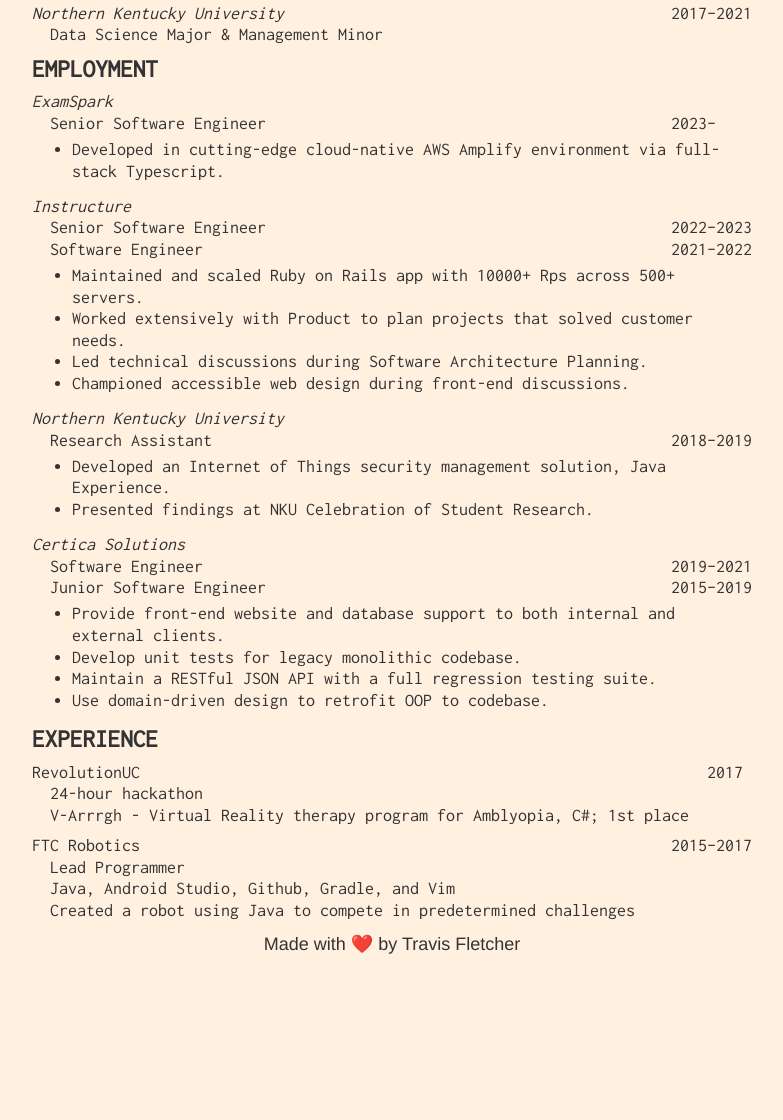
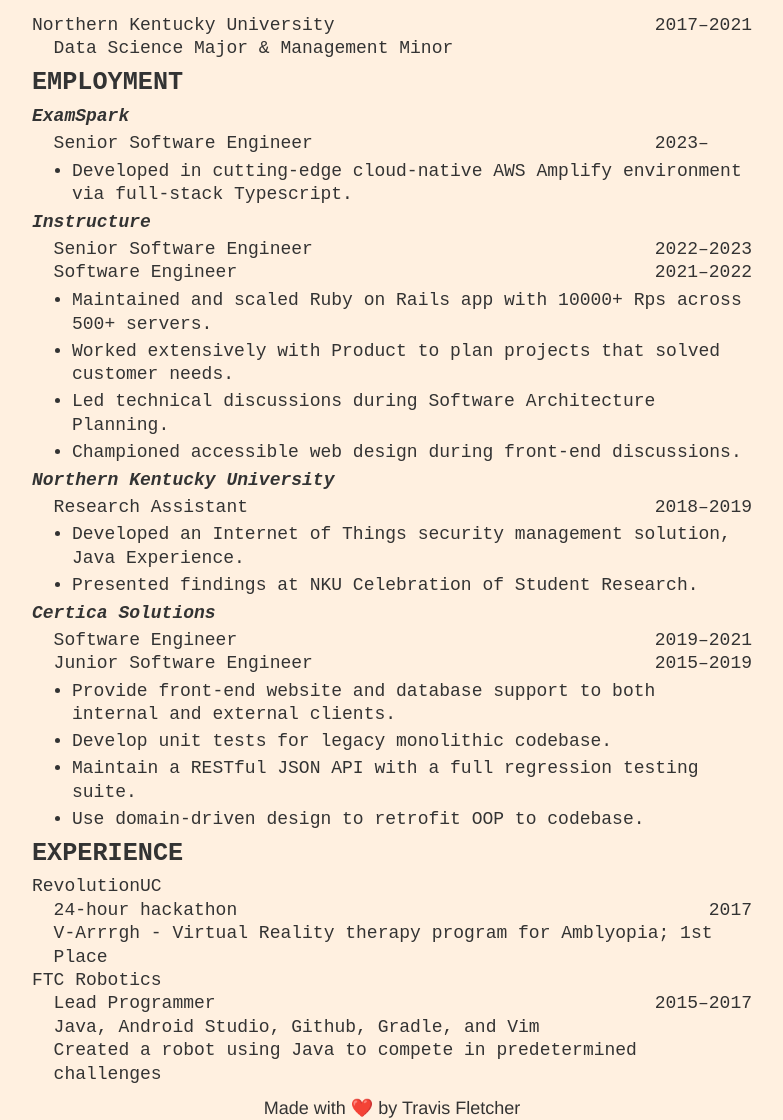
Before and after one commit to Seacant/homepage, an Astro site: page /resume in a window 1280 px wide. Shown: the part 439-1559 px from the top of the page, without its empty margins (248-1031 px from the left). Before the commit the page ends 1395 px from the top, so only its background shows below. Built offline with nearby package versions, Linux system fonts and the light colour scheme; Astro itself is replaced by a stand-in of ours.

Commit message:
impr: clean up resume css and layout
also remove inconsolada font. It was the largest network request by far
and I dont even think it made a difference visually.

```diff
--- a/src/pages/resume.astro
+++ b/src/pages/resume.astro
@@ -25,7 +25,7 @@
       <h2>Technical Skills</h2>
       <div>
         Languages:
-        <div class="section-prose">
+        <div class="skill-list">
           <span data-highlight="ts">Typescript</span>,
           <span data-highlight="ruby">Ruby</span>,
           <span data-highlight="css">HTML/CSS</span>,
@@ -35,11 +35,11 @@
       </div>
       <div>
         Technologies:
-        <div class="section-prose">React, Ruby on Rails, Terraform, AWS</div>
+        <div class="skill-list">React, Ruby on Rails, Terraform, AWS</div>
       </div>
       <div>
         Techniques:
-        <div class="section-prose">
+        <div class="skill-list">
           <span data-highlight="DDD">Domain-Driven Design</span>,
           <span>Functional Programming</span>,
           <span data-highlight="TDD">Test-Driven Development</span>
@@ -47,7 +47,7 @@
       </div>
       <div>
         Specialties:
-        <div class="section-prose">
+        <div class="skill-list">
           <span data-highlight="arch">Software/Feature Architecture</span>,
           <span data-highlight="perf">Performance & Scalability</span>,
           <span data-highlight="a11y">Accessibility</span>, Machine Learning
@@ -57,18 +57,18 @@
     <section>
       <h2>Education</h2>
       <div>
-        <span class="company-name"> Northern Kentucky University </span>
-        <span class="year">2017–2021</span>
-        <div class="section-prose">Data Science Major & Management Minor</div>
+        <span>Northern Kentucky University</span>
+        <span class="years">2017–2021</span>
+        <div class="job-title">Data Science Major & Management Minor</div>
       </div>
     </section>
     <section>
       <h2>Employment</h2>
       <div>
-        <span class="company-name"> ExamSpark </span>
-        <div class="section-prose">
+        <h3 class="company-name">ExamSpark</h3>
+        <div class="job-title">
           <span data-highlight-target="ts css"> Senior Software Engineer</span>
-          <span class="year">2023–</span>
+          <span class="years">2023–</span>
         </div>
         <ul>
           <li>
@@ -78,18 +78,18 @@
         </ul>
       </div>
       <div>
-        <span class="company-name"> Instructure </span>
-        <div class="section-prose">
+        <h3 class="company-name">Instructure</h3>
+        <div class="job-title">
           <span data-highlight-target="ruby sql ts css"
             >Senior Software Engineer</span
           >
-          <span class="year">2022–2023</span>
+          <span class="years">2022–2023</span>
         </div>
-        <div class="section-prose">
+        <div class="job-title">
           <span data-highlight-target="perl sql ts css">
             Software Engineer
           </span>
-          <span class="year">2021–2022</span>
+          <span class="years">2021–2022</span>
         </div>
         <ul>
           <li>
@@ -116,10 +116,10 @@
         </ul>
       </div>
       <div>
-        <span class="company-name"> Northern Kentucky University </span>
-        <div class="section-prose">
+        <h3 class="company-name">Northern Kentucky University</h3>
+        <div class="job-title">
           Research Assistant
-          <span class="year">2018–2019</span>
+          <span class="years">2018–2019</span>
         </div>
         <ul>
           <li>
@@ -130,16 +130,16 @@
         </ul>
       </div>
       <div>
-        <span class="company-name"> Certica Solutions </span>
-        <div class="section-prose">
+        <h3 class="company-name">Certica Solutions</h3>
+        <div class="job-title">
           <span data-highlight-target="perl css sql">Software Engineer </span>
-          <span class="year">2019–2021</span>
+          <span class="years">2019–2021</span>
         </div>
-        <div class="section-prose">
+        <div class="job-title">
           <span data-highlight-target="perl css sql">
             Junior Software Engineer
           </span>
-          <span class="year">2015–2019</span>
+          <span class="years">2015–2019</span>
         </div>
         <ul>
           <li>
@@ -164,62 +164,54 @@
     <section>
       <h2>Experience</h2>
       <div>
-        RevolutionUC
-        <span class="year year--single">2017</span>
-        <div class="section-prose">24-hour hackathon</div>
-        <div class="section-prose">
-          V-Arrrgh - Virtual Reality therapy program for Amblyopia, C#; 1st
-          place
+        <span>RevolutionUC</span>
+        <div class="experience-description">
+          <span class="year">2017</span>
+          <div>24-hour hackathon</div>
+          <div>
+            V-Arrrgh - Virtual Reality therapy program for Amblyopia; 1st Place
+          </div>
         </div>
       </div>
       <div>
-        FTC Robotics
-        <span class="year">2015–2017</span>
-        <div class="section-prose">Lead Programmer</div>
-        <div class="section-prose">
-          Java, Android Studio, Github, Gradle, and Vim
-        </div>
-        <div class="section-prose">
-          Created a robot using Java to compete in predetermined challenges
+        <span>FTC Robotics</span>
+        <div class="experience-description">
+          <span>Lead Programmer</span>
+          <span class="years">2015–2017</span>
+          <div>Java, Android Studio, Github, Gradle, and Vim</div>
+          <div>
+            Created a robot using Java to compete in predetermined challenges
+          </div>
         </div>
       </div>
     </section>
   </article>
 </Layout>
 <style>
-  @font-face {
-    font-family: "Inconsolata";
-    src: url("/fonts/inconsolata.woff2") format("woff2");
-    font-weight: normal;
-    font-style: normal;
-    font-display: swap;
-  }
-
   article.resume {
     max-width: 7.5in;
     margin: auto;
 
-    display: flex;
-    flex-direction: column;
     grid-column: var(--column-full);
-    gap: 1ch;
 
-    font-family: Inconsolata, monospace;
-    line-height: 1.2em;
-    font-weight: 500;
+    font-family: monospace;
+    line-height: 1.3em;
 
     & ul {
       margin-block: 0.25em;
+
+      & li {
+        margin-block: 0.2em;
+      }
     }
 
     @media print {
       font-size: 14px;
-      line-height: 16px;
+      line-height: 18px;
       color: black;
 
       /* The default browser print adds its own margins, so turn ours off. */
-      max-width: 8.5in;
-      margin: 0;
+      max-width: 7in;
 
       & a {
         text-decoration: none;
@@ -229,32 +221,32 @@
   }
 
   section {
-    display: contents;
     break-before: auto;
     break-inside: avoid;
   }
 
-  .company-name {
+  h2 {
+    text-transform: uppercase;
+  }
+  h3.company-name {
+    font-size: 1em;
     font-style: italic;
   }
 
-  .year {
+  .years {
     float: right;
-
     /* 20xx-20xx is 9 characters */
     width: 9ch;
   }
-
-  .year--single {
-    width: 5ch;
+  .year {
+    float: right;
+    width: 4ch;
   }
 
-  .section-prose {
+  .skill-list,
+  .job-title,
+  .experience-description {
     margin-left: 2ch;
-
-    & > .year {
-      margin-left: auto;
-    }
   }
 
   .introduction {
@@ -271,26 +263,31 @@
     }
   }
 
-  h2 {
-    text-transform: uppercase;
-    margin: 0;
-    line-height: 1.1em;
-  }
-
   @media not print {
     span::highlight(skill-callout) {
+      /*
+        light mode has less transparency because the contrast
+        between yellow and black is already great
+      */
       background-color: color-mix(
         in srgb,
-        color-mix(in srgb, yellow, black 10%),
-        transparent 80%
+        color-mix(in srgb, yellow, black 5%),
+        transparent 50%
       );
-      font-weight: bold;
+
+      @media (prefers-color-scheme: dark) {
+        background-color: color-mix(
+          in srgb,
+          color-mix(in srgb, yellow, black 10%),
+          transparent 80%
+        );
+      }
     }
     span[data-highlight].highlight-enabled {
       cursor: pointer;
       text-decoration: underline;
       text-decoration-style: dotted;
-      text-underline-offset: 4px;
+      text-decoration-thickness: from-font;
 
       &:focus-visible {
         outline-offset: 1px;
@@ -305,6 +302,8 @@
   const descriptors =
     document.querySelectorAll<HTMLSpanElement>("[data-highlight]");
   descriptors.forEach((descriptor) => {
+    // gracefully enhance targeted elements
+    // only when JS is enabled
     descriptor.tabIndex = 0;
     descriptor.ariaKeyShortcuts = "Space";
     descriptor.classList.add("highlight-enabled");
@@ -327,6 +326,7 @@
     descriptor.addEventListener("click", setter);
     descriptor.addEventListener("keydown", (e) => {
       if (e.key !== " ") return;
+      e.preventDefault();
       setter();
     });
   });
```
Also changed, not shown: public/favicon.svg (deleted), public/fonts/inconsolata.woff2 (deleted).
